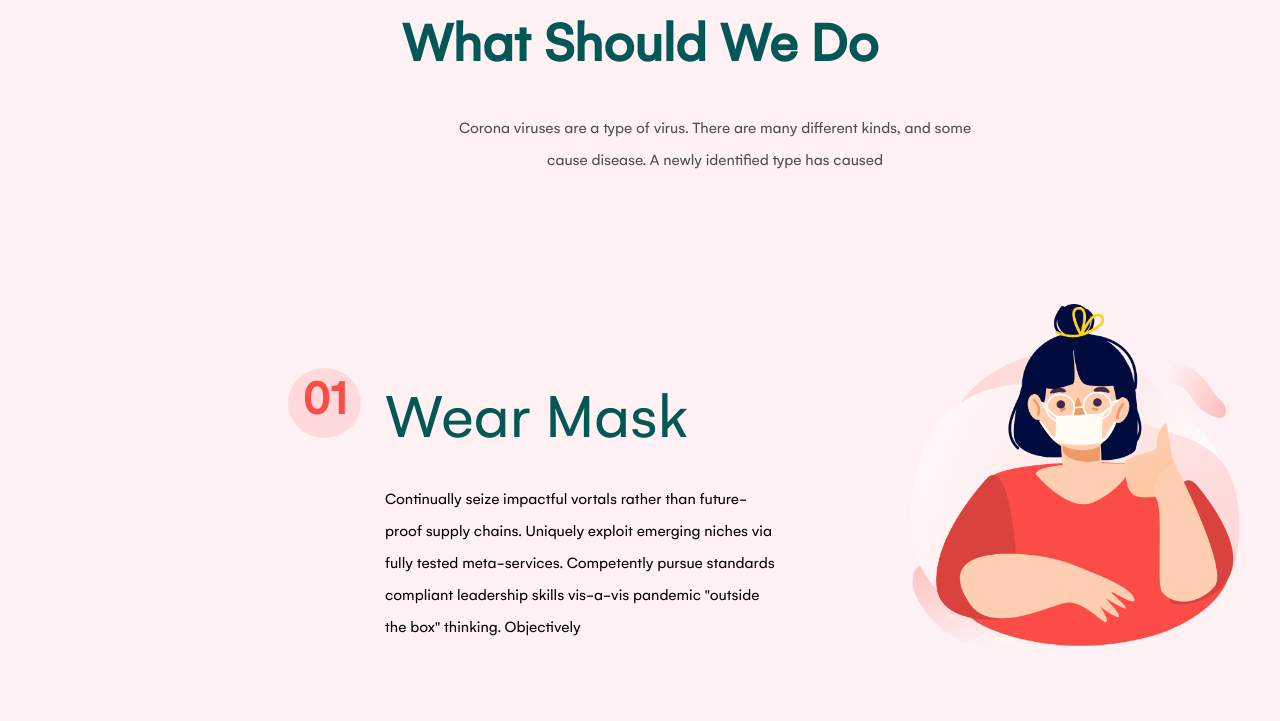
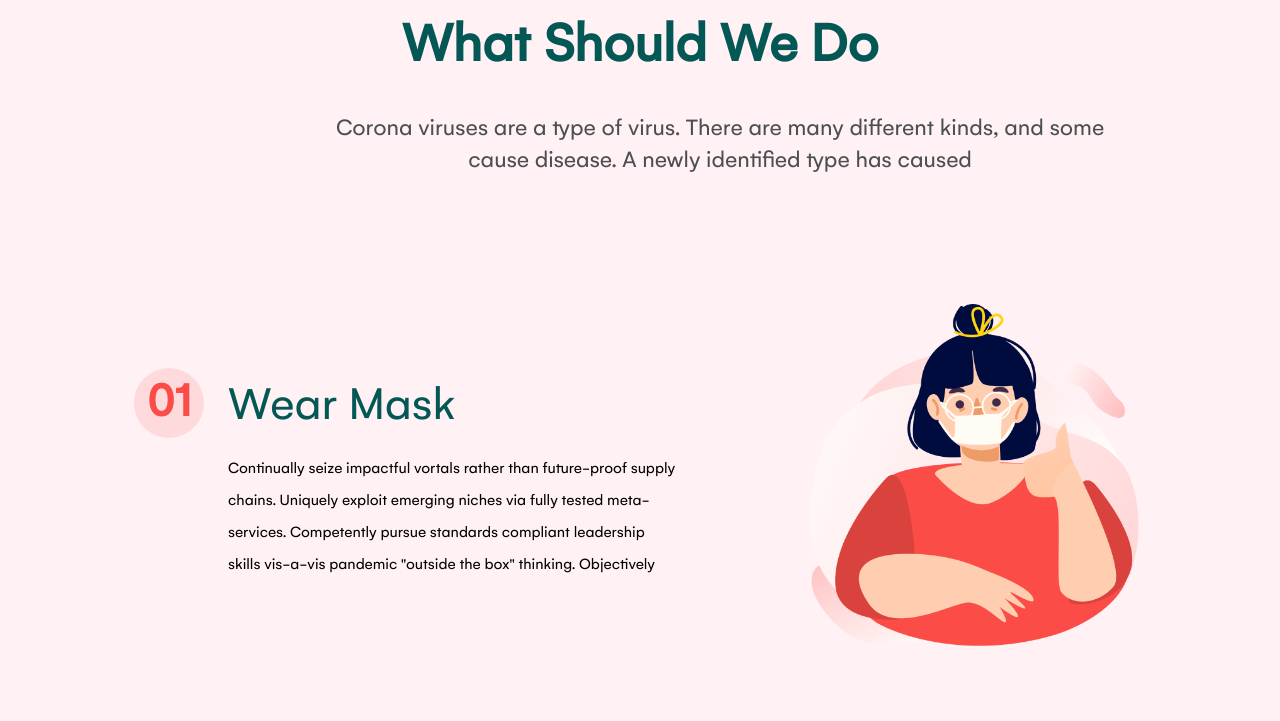
Before and after one commit to alaakaaikaty/Covid-19, a website: page dist/index.html in a window 1280 px wide. Shown: the part 3359-4080 px from the top of the page. Drawn offline with Linux system fonts and the light colour scheme.

Commit message:
prevenetion done

```diff
--- a/scss/_utilities.scss
+++ b/scss/_utilities.scss
@@ -70,23 +70,25 @@ $secondary-color :#fb4c47;
 
 .p-p {
     font-weight: 200;
-    font-size: 1rem;
+    font-size: 1.5rem;
     line-height: 2rem;
     text-transform: initial;
     color: #4b4f51;
-    width: 550px;
+    width: 800px;
     margin-top: 2rem;
-    margin-left: 11.5rem;
     margin-bottom: 6rem;
+    margin-left: 18rem;
 }
 
 .number {
-    width: 320px;
-    line-height: 4rem;
+    color: $secondary-color;
+    width: 70px;
     height: 70px;
+    line-height: 2rem;
+    font-weight: 100;
+    padding-top: 18px;
+    text-align: center;
+    font-size: 2rem;
     border-radius: 50%;
-    color: $secondary-color;
     background: rgba(250, 86, 82, 0.15);
-    font-size: 2rem;
-    text-align: center;
 }
--- a/scss/main.scss
+++ b/scss/main.scss
@@ -215,7 +215,8 @@ body {
 
 .prevention {
     text-align: center;
-    margin: 8rem 16rem;
+    margin: 8rem 2rem;
+
 }
 
 // prevention boxes
@@ -224,6 +225,8 @@ body {
     display: flex;
     flex-direction: column;
     justify-content: center;
+    align-items: center;
+    text-align: center;
 }
 
 .all .box-1 {
@@ -248,10 +251,11 @@ body {
     display: flex;
     flex-direction: row;
     margin-top: 4rem;
+    margin-left: 8rem;
 }
 
 .box-t-t {
-    margin: 0.5rem 1.5rem;
+    margin: 0.3rem 1.5rem;
     text-align: left;
 
 }
@@ -259,19 +263,16 @@ body {
 .box-t-t h1 {
     color: $main-color;
     font-weight: 100;
-    font-size: 4rem;
-    margin-bottom: 1.5rem;
+    font-size: 3rem;
+    margin-bottom: 1rem;
 }
 
 .box-t-t p {
     line-height: 2rem;
     font-size: 16px;
+    width: 28rem;
 }
 
 .img-1 {
     margin-left: 6rem;
 }
-
-.img-2 {
-    margin-right: 6rem;
-}
```
Also changed, not shown: dist/css/main.css, dist/index.html.
